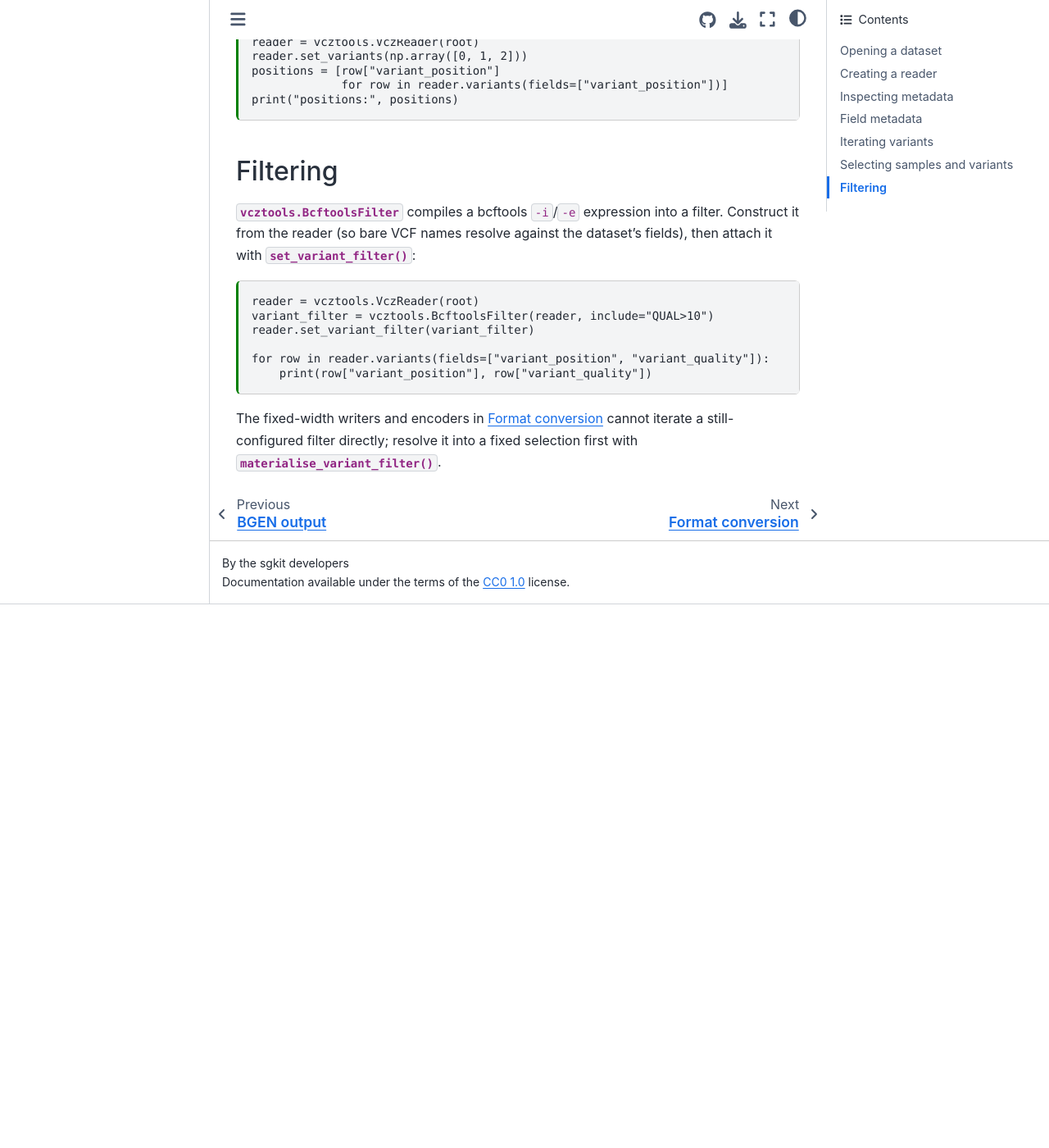
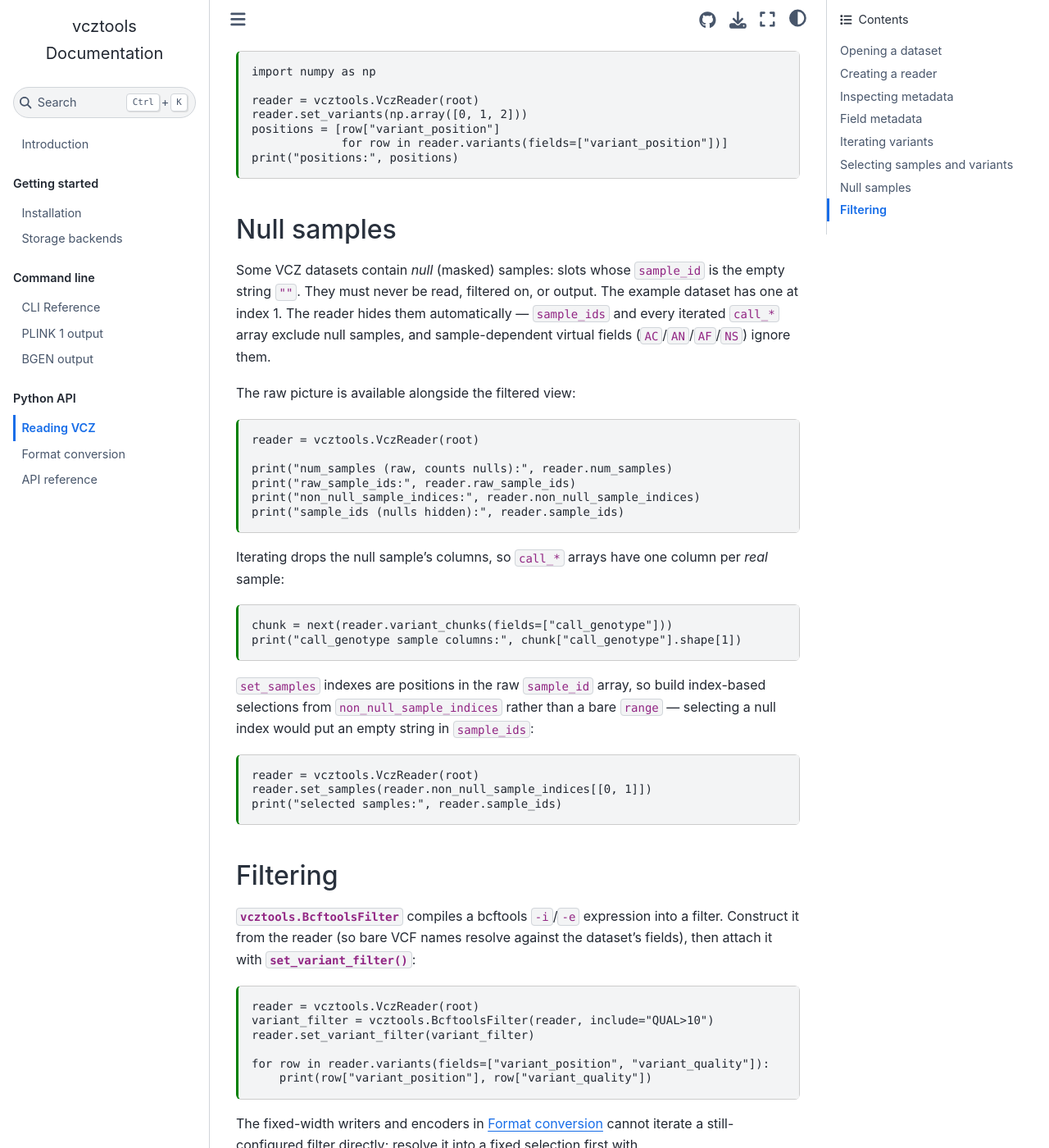
Before and after one commit to sgkit-dev/vcztools, a Jupyter Book: the page built from docs/reading_vcz.md, in a window 1280 px wide and 1400 px high, scrolled down 2832 px. Shown: the whole window at 82% size. Built offline with Jupyter Book 1.0.4 settings and Sphinx 7.4.7 and the Sphinx Book theme 1.1.4, drawn with Linux system fonts in a browser that asks for light colours; before the commit the page ends 3569 px from its top, so only the background shows below that; some of the changed text lies outside the part shown.

Commit message:
Add a null sample to the docs example dataset
Regenerate docs/data/sample.vcz.zip with a null sample (sample_id == "")
at index 1, padding every sample-dimensioned array, and record the
derivation in a committed generator script. Document null samples in the
Reading VCZ page: how num_samples counts them, how the reader hides them
from sample_ids and iteration, and why index-based selections should be
built from non_null_sample_indices.

````diff
--- /dev/null
+++ b/docs/data/make_sample_vcz.py
@@ -0,0 +1,88 @@
+"""Generate the example dataset used by the Reading VCZ documentation.
+
+Derives ``docs/data/sample.vcz.zip`` from the canonical test fixture
+``tests/data/vcf/sample.vcz.zip`` by inserting a single null sample
+(``sample_id == ""``) at index 1, padding every sample-dimensioned array
+accordingly. The result demonstrates how the reader treats null samples.
+
+Run with::
+
+    uv run python docs/data/make_sample_vcz.py
+"""
+
+import pathlib
+import tempfile
+import zipfile
+
+import numpy as np
+import zarr
+
+import vcztools
+from vcztools import constants
+
+NULL_INDEX = 1
+
+REPO_ROOT = pathlib.Path(__file__).resolve().parents[2]
+SOURCE = REPO_ROOT / "tests" / "data" / "vcf" / "sample.vcz.zip"
+DEST = REPO_ROOT / "docs" / "data" / "sample.vcz.zip"
+
+
+def _pad_value(name, dtype):
+    """The fill used for the inserted null column of array ``name``.
+
+    Null-sample columns are never read, so the value is only chosen to keep
+    each column internally consistent: a missing genotype is masked, and
+    integer fields use the missing sentinel.
+    """
+    if name == "sample_id":
+        return ""
+    if dtype.kind == "b":
+        return name == "call_genotype_mask"
+    return constants.INT_MISSING
+
+
+def _deflate_zip_directory(src_dir, out_path):
+    out_path.unlink(missing_ok=True)
+    with zipfile.ZipFile(
+        out_path, mode="w", compression=zipfile.ZIP_DEFLATED, compresslevel=9
+    ) as zf:
+        for path in sorted(src_dir.rglob("*")):
+            if path.is_file():
+                zf.write(path, path.relative_to(src_dir).as_posix())
+
+
+def _copy_with_null_sample(source, dest):
+    dest.attrs.update(dict(source.attrs))
+    for name in sorted(source.array_keys()):
+        src_array = source[name]
+        dims = src_array.attrs["_ARRAY_DIMENSIONS"]
+        data = src_array[...]
+        chunks = list(src_array.chunks)
+        if "samples" in dims:
+            samples_axis = dims.index("samples")
+            pad = _pad_value(name, src_array.dtype)
+            data = np.insert(data, NULL_INDEX, pad, axis=samples_axis)
+            chunks[samples_axis] = data.shape[samples_axis]
+        new_array = dest.create_array(
+            name=name,
+            shape=data.shape,
+            dtype=src_array.dtype,
+            chunks=tuple(chunks),
+            fill_value=src_array.fill_value,
+        )
+        new_array[...] = data
+        new_array.attrs.update(dict(src_array.attrs))
+
+
+def main():
+    source = vcztools.open_zarr(SOURCE)
+    with tempfile.TemporaryDirectory() as tmp_dir:
+        store = pathlib.Path(tmp_dir) / "sample.vcz"
+        dest = zarr.open_group(store=str(store), mode="w", zarr_format=2)
+        _copy_with_null_sample(source, dest)
+        _deflate_zip_directory(store, DEST)
+    print(f"Wrote {DEST}")
+
+
+if __name__ == "__main__":
+    main()
--- a/docs/reading_vcz.md
+++ b/docs/reading_vcz.md
@@ -13,7 +13,8 @@ kernelspec:
 
 This page is a worked introduction to reading VCF Zarr (VCZ) datasets from
 Python. Every code cell below runs against a small example dataset,
-`data/sample.vcz.zip` (9 variants across 3 samples), shipped with these docs.
+`data/sample.vcz.zip` (9 variants across 3 samples, plus a null sample at index
+1 used to illustrate masking; see {ref}`sec-null-samples`).
 For exact signatures of everything used here, see the {ref}`sec-python-api`.
 
 ## Opening a dataset
@@ -77,6 +78,10 @@ reader = vcztools.VczReader(root)
 print("sample_ids:", reader.sample_ids)
 print("contig_ids:", reader.contig_ids)
 ```
+
+`sample_ids` lists only the real samples, so it is shorter than `num_samples`
+(printed above), which counts every slot in the store including null samples;
+see {ref}`sec-null-samples`.
 
 `field_names` lists the arrays stored in the dataset, while
 `virtual_field_names` lists fields computed on demand (allele counts and
@@ -154,6 +159,44 @@ positions = [row["variant_position"]
 print("positions:", positions)
 ```
 
+(sec-null-samples)=
+## Null samples
+
+Some VCZ datasets contain *null* (masked) samples: slots whose `sample_id` is
+the empty string `""`. They must never be read, filtered on, or output. The
+example dataset has one at index 1. The reader hides them automatically —
+`sample_ids` and every iterated `call_*` array exclude null samples, and
+sample-dependent virtual fields (`AC`/`AN`/`AF`/`NS`) ignore them.
+
+The raw picture is available alongside the filtered view:
+
+```{code-cell} ipython3
+reader = vcztools.VczReader(root)
+
+print("num_samples (raw, counts nulls):", reader.num_samples)
+print("raw_sample_ids:", reader.raw_sample_ids)
+print("non_null_sample_indices:", reader.non_null_sample_indices)
+print("sample_ids (nulls hidden):", reader.sample_ids)
+```
+
+Iterating drops the null sample's columns, so `call_*` arrays have one column
+per *real* sample:
+
+```{code-cell} ipython3
+chunk = next(reader.variant_chunks(fields=["call_genotype"]))
+print("call_genotype sample columns:", chunk["call_genotype"].shape[1])
+```
+
+`set_samples` indexes are positions in the raw `sample_id` array, so build
+index-based selections from `non_null_sample_indices` rather than a bare
+`range` — selecting a null index would put an empty string in `sample_ids`:
+
+```{code-cell} ipython3
+reader = vcztools.VczReader(root)
+reader.set_samples(reader.non_null_sample_indices[[0, 1]])
+print("selected samples:", reader.sample_ids)
+```
+
 ## Filtering
 
 {class}`vcztools.BcftoolsFilter` compiles a bcftools `-i`/`-e` expression into a
````
Also changed, not shown: 1 other file.
